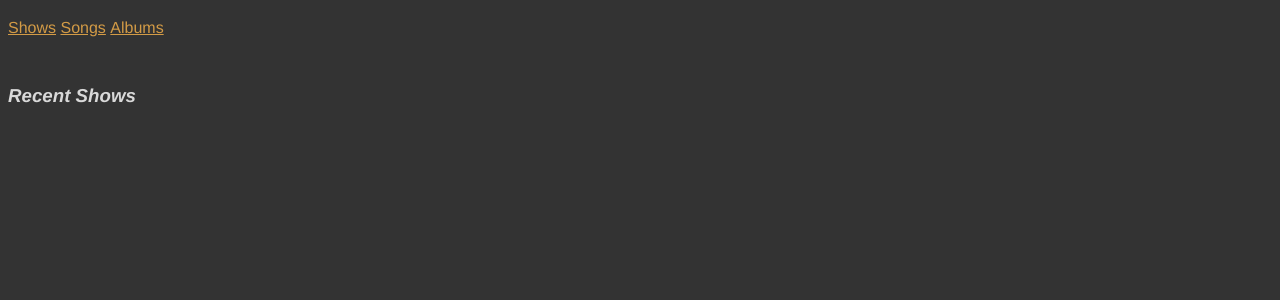
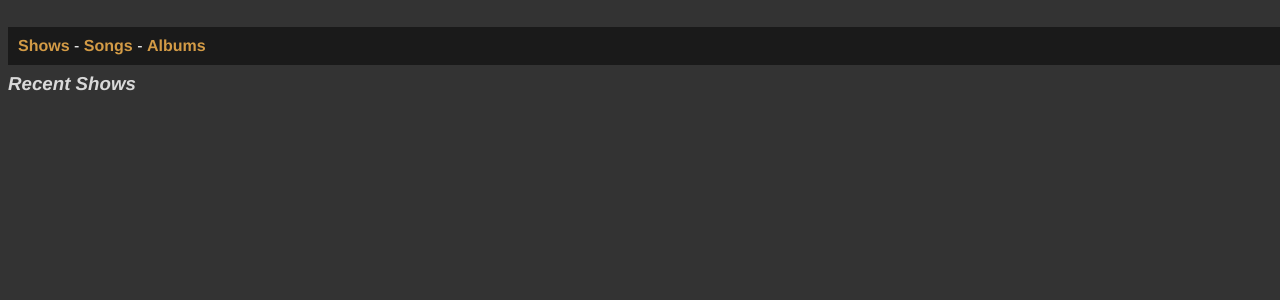
Before and after one commit to jls83/roadie, a Django app: page /setlists/ in a window 1280 px wide. Shown: the top 300 px of the page. Run offline with Django 3.2, Linux system fonts and the light colour scheme; data that the repository does not hold is empty; parts of the project's set-up code (start-up, migrations or seed data) failed here and were passed over.

Commit message:
Stylesheet editing

```diff
--- a/setlists/static/setlists/style.css
+++ b/setlists/static/setlists/style.css
@@ -5,10 +5,11 @@ body {
 }
 
 .nav {
+    background-color: #1a1a1a;
     width: 100%;
     float: left;
-    margin: 0 0 3em 0;
-    padding: 0;
+    margin: 0.5em 0 0.5em 0;
+    padding: 10px;
     list-style: none;
 }
 
@@ -23,8 +24,12 @@ body {
     color: #ffffff;
 }
 
+.nav a{
+    font-weight: bold;
+}
+
 a {
-    text-decoration: underline;
+    text-decoration: none;
     color: #d39b46;
 }
 
--- a/setlists/templates/setlists/base.html
+++ b/setlists/templates/setlists/base.html
@@ -9,8 +9,8 @@
         <div class='nav'>
             {% block nav %}
             <ul>
-                <li><a href="{% url "show_index" %}">Shows</a></li>
-                <li><a href="{% url "song_index" %}">Songs</a></li>
+                <li><a href="{% url "show_index" %}">Shows</a> - </li>
+                <li><a href="{% url "song_index" %}">Songs</a> - </li>
                 <li><a href="{% url "album_index" %}">Albums</a></li>
             </ul>
             {% endblock %}
```
